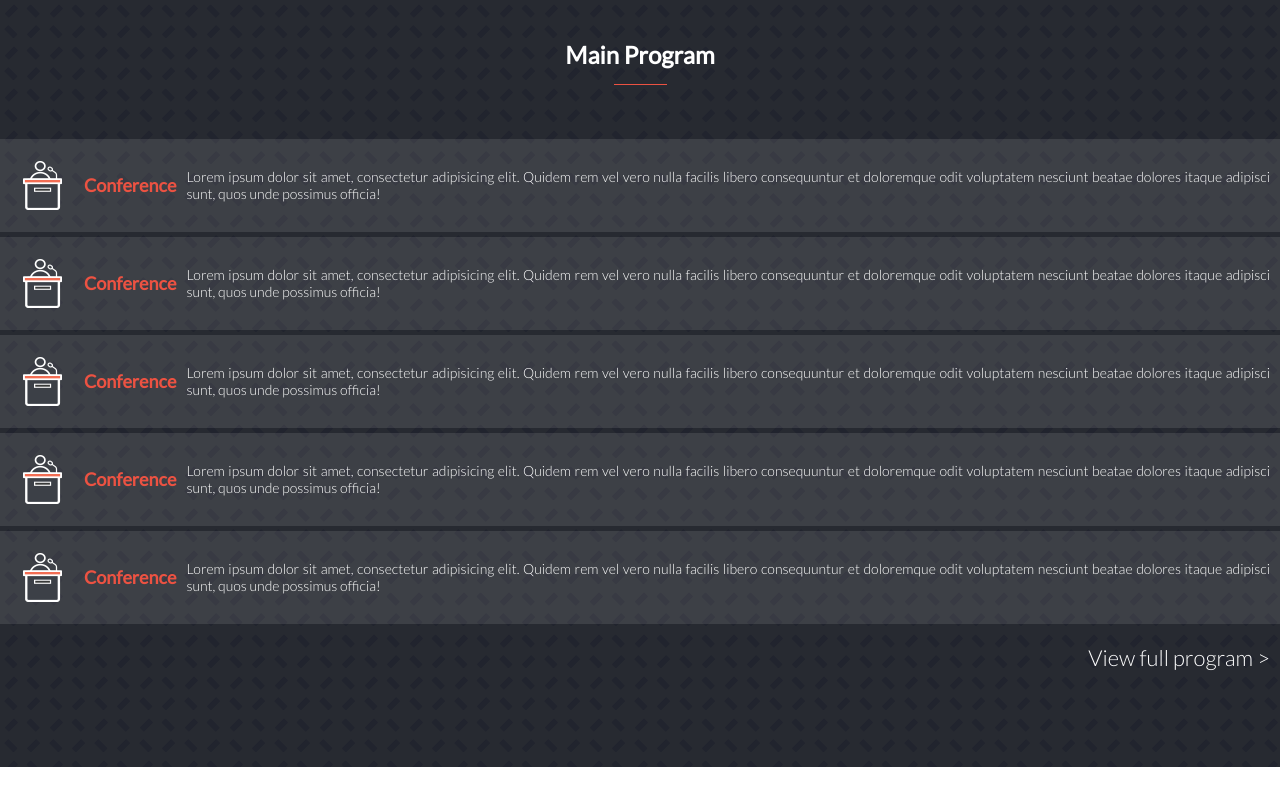
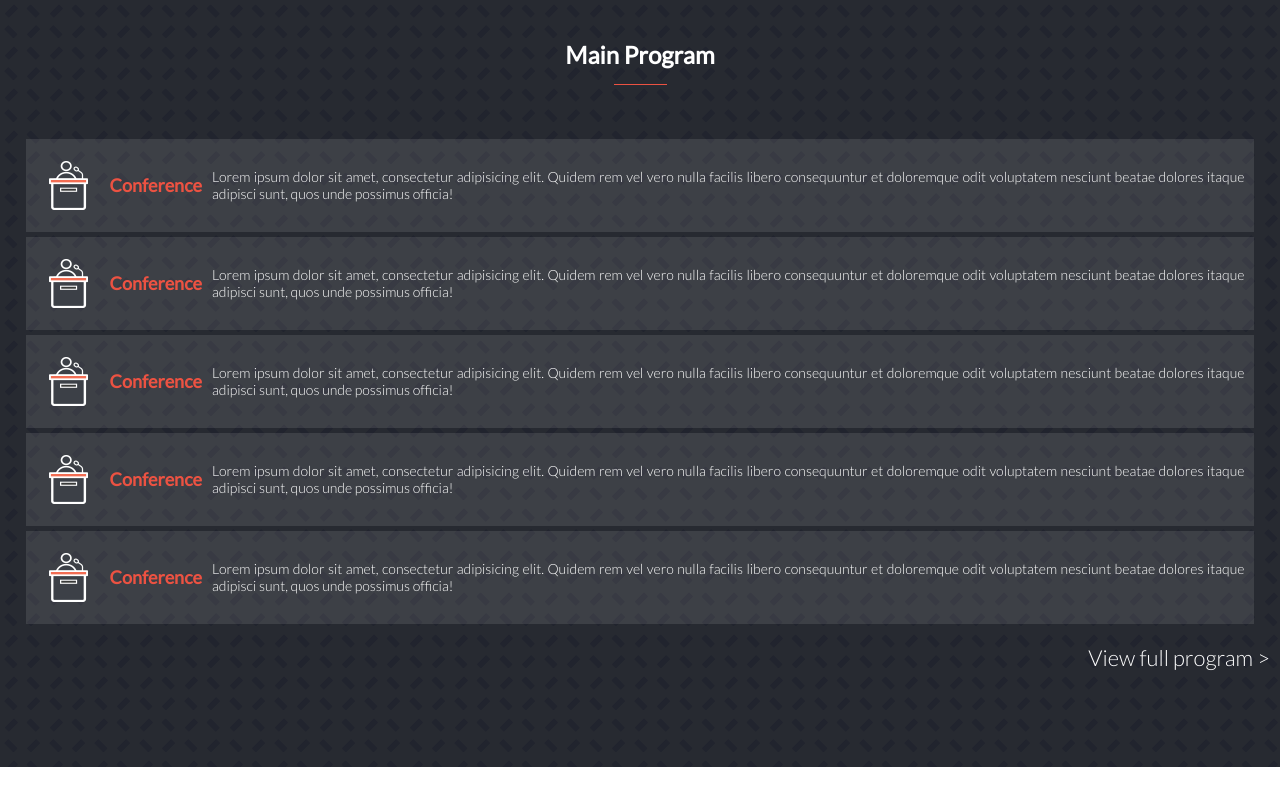
Before and after one commit to BucurEva87/capstone-project, a plain HTML site: page index.html in a window 1280 px wide. Shown: the part 440-1246 px from the top of the page. Drawn offline with Linux system fonts and the light colour scheme; no server answers; a web font is replaced by a local one.

Commit message:
Change lessons container dimensions

```diff
--- a/css/style.css
+++ b/css/style.css
@@ -131,6 +131,8 @@ div.partners-wrapper {
   display: flex;
   flex-direction: column;
   gap: 0.5rem;
+  width: 96%;
+  margin: 0 auto;
 }
 
 .speakers-container {
@@ -226,6 +228,7 @@ div.partners-wrapper {
   font-size: 1.6rem;
   background-color: white;
   border: 0.1rem solid var(--color-gray);
+  cursor: pointer;
 }
 
 #teachers button img {
```
